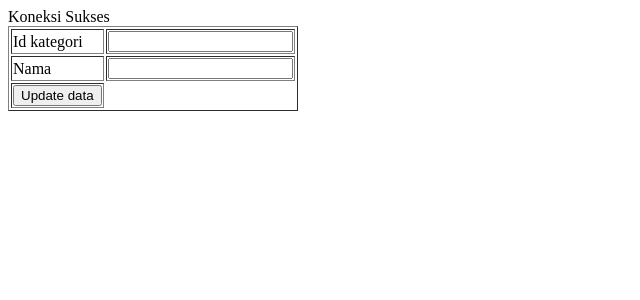
After one commit to Tazus412/phpprogmalam, a PHP site: page /edit_kategori.php?id_kategori=1 in a window 1280 px wide. The commit adds this page. Shown: the top 300 px of the page, without its empty margins (0-640 px from the left). Run offline with PHP 8.4, Linux system fonts and the light colour scheme; data that the repository does not hold is empty.

Commit message:
Add files via upload

```diff
--- /dev/null
+++ b/edit_kategori.php
@@ -0,0 +1,32 @@
+<?php
+include("koneksi.php");
+if(isset($_POST['save'])){
+$query_edit=mysqli_query($koneksi,"update kategori set
+	id_kategori='".$_POST['id_kategori']."',
+	nama='".$_POST['nama']."'
+	WHERE id_kategori ='".$_POST['id_kategori']."'");
+if($query_edit){
+	header("location:view_kategori.php");
+}else{
+	echo mysqli_error();
+}
+}
+$tampil=mysqli_query($koneksi,"select * from kategori where id_kategori='".$_GET['id_kategori']."'");
+$hasil_data=mysqli_fetch_array($tampil);
+?>
+<form method="POST">
+<table class="table table-bordered" border="1">
+  <input type="hidden" name="id_kategori" value="<?php echo $hasil_data['id_kategori'];?>">
+  <tr>
+    <td>Id kategori</td>
+		<td><input type="text" name="id_kategori" class="form-control" value="<?php echo $hasil_data['id_kategori'];?>"></td>
+	</tr>
+	<tr>
+    <td>Nama</td>
+		<td><input type="text" name="nama" class="form-control" value="<?php echo $hasil_data['nama'];?>"></td>
+	</tr>
+	<tr>
+		<td><input type="submit" value="Update data" name="save"></td>
+		</tr>
+</table>
+</form>
```
Also changed, not shown: hapus_kategori.php (added, +9 -0 lines), view_kategori.php (+5 -2 lines).
